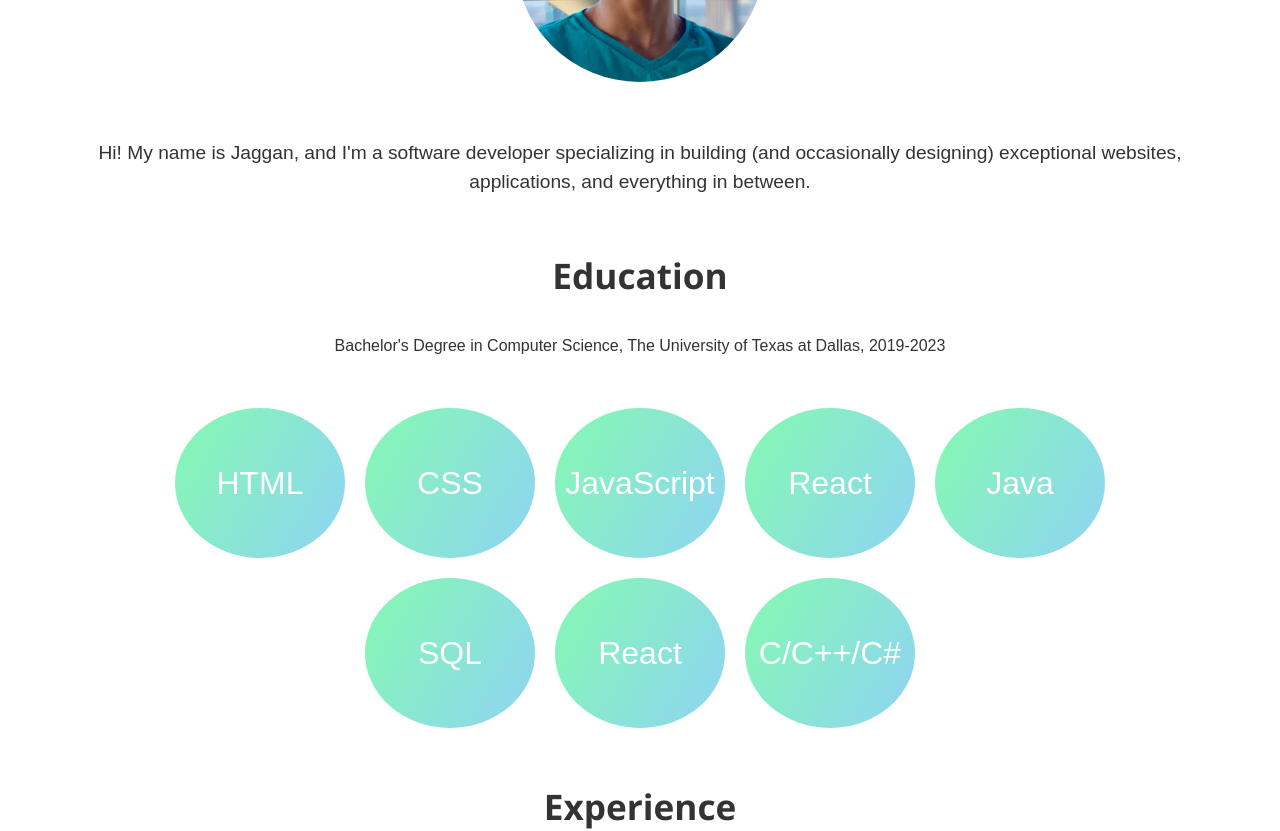
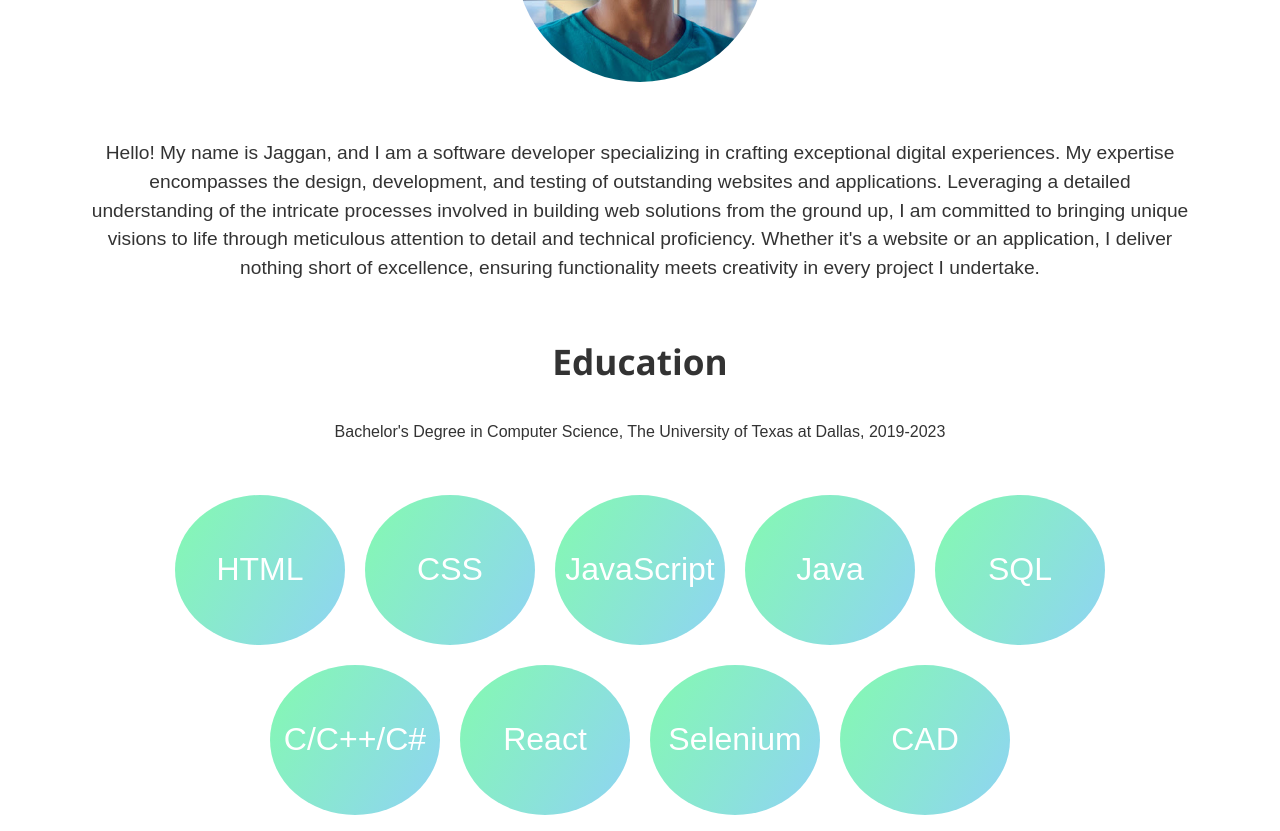
Before and after one commit to jagganjestine/jjweb, a React (Create React App) app: page /about in a window 1280 px wide. Shown: the part 380-1211 px from the top of the page. Built offline with nearby package versions, Linux system fonts and the light colour scheme.

Commit message:
Update About.js

```diff
--- a/src/components/About.js
+++ b/src/components/About.js
@@ -11,9 +11,10 @@ const About = () => {
       <h2>About Me</h2>
       <img src={myPhoto} alt="Jaggan Jestine" />
       <p>
-        Hi! My name is Jaggan, and I'm a software developer specializing
-        in building (and occasionally designing) exceptional websites,
-        applications, and everything in between.
+        Hello! My name is Jaggan, and I am a software developer specializing in crafting exceptional digital experiences. My expertise encompasses the design, development,
+        and testing of outstanding websites and applications. Leveraging a detailed understanding of the intricate processes involved in building web solutions
+        from the ground up, I am committed to bringing unique visions to life through meticulous attention to detail and technical proficiency. Whether it's a website or an application,
+        I deliver nothing short of excellence, ensuring functionality meets creativity in every project I undertake.
       </p>
       <div className="education-container">
         <h3>Education</h3>
@@ -25,11 +26,13 @@ const About = () => {
         <div className="skill-bubble">HTML</div>
         <div className="skill-bubble">CSS</div>
         <div className="skill-bubble">JavaScript</div>
-        <div className="skill-bubble">React</div>
         <div className="skill-bubble">Java</div>
         <div className="skill-bubble">SQL</div>
+        <div className="skill-bubble">C/C++/C#</div>
         <div className="skill-bubble">React</div>
-        <div className="skill-bubble">C/C++/C#</div>
+        <div className="skill-bubble">Selenium</div>
+        <div className="skill-bubble">CAD</div>
+
       </section>
       <div className="experience-container">
         <h3>Experience</h3>
```
